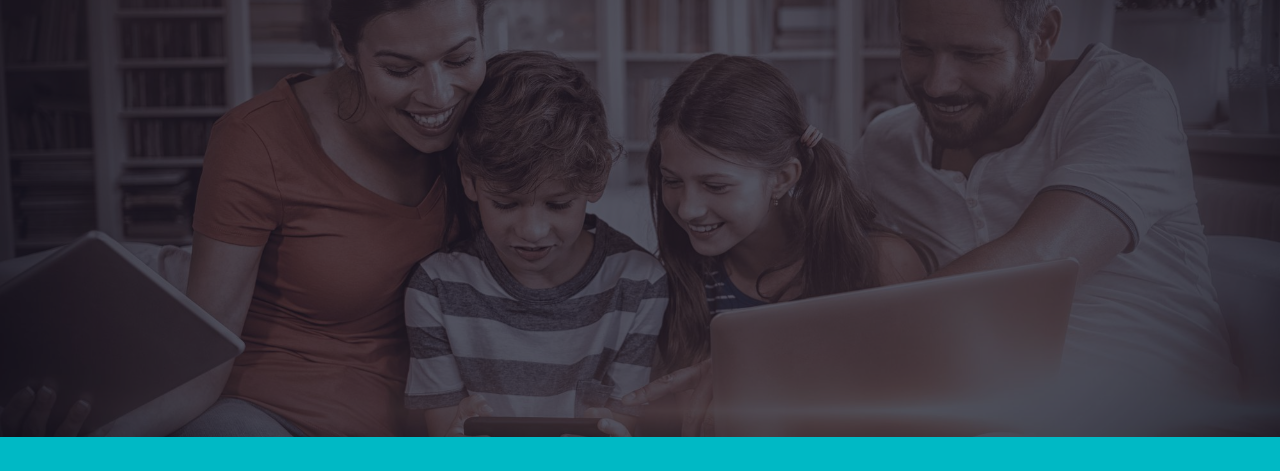
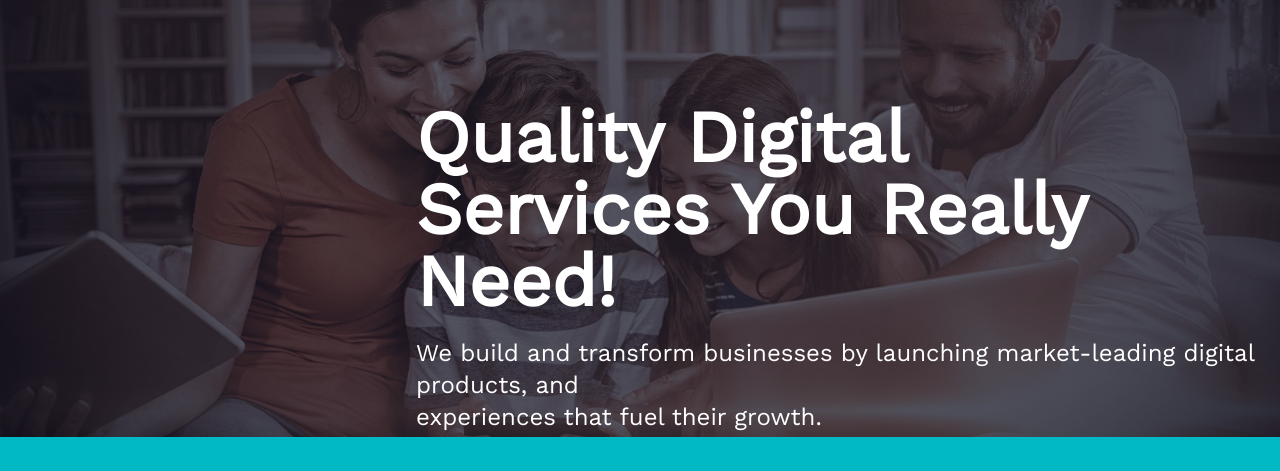
Before and after one commit to farhan-abdullah/itsmartsolutions, a React (Vite) app: page / in a window 1280 px wide. Shown: the part 123-594 px from the top of the page. Built offline with nearby package versions, Linux system fonts and the light colour scheme.

Commit message:
added banner text

```diff
--- a/src/Pages/Banner/Banner.jsx
+++ b/src/Pages/Banner/Banner.jsx
@@ -11,7 +11,24 @@ const Banner = () => {
 		height: '70vh',
 		display: 'relative',
 	};
-	return <div style={containerStyle} className='  opacity-30'></div>;
+	return (
+		<>
+			<div style={containerStyle} className='opacity-30'></div>
+			<div className='absolute text-[white] top-[14rem] left-[26rem]   '>
+				<h1
+					data-aos='fade-up'
+					data-aos-delay='300'
+					data-aos-duration='2000'
+					className='text-7xl w-[45rem] font-extrabold'>
+					Quality Digital <br /> Services You Really Need!
+				</h1>
+				<p className='text-2xl mt-5'>
+					We build and transform businesses by launching market-leading digital products,
+					and <br /> experiences that fuel their growth.
+				</p>
+			</div>
+		</>
+	);
 };
 
 export default Banner;
--- a/src/Pages/Works/Works.jsx
+++ b/src/Pages/Works/Works.jsx
@@ -15,7 +15,7 @@ const Works = () => {
 				<button className='btn-red'>See all</button>
 			</div>
 			<div className='grid md:grid-cols-2'>
-				<div data-aos='fade-left' className=''>
+				<div data-aos='fade-right' className=''>
 					<img
 						src='https://templatekits.themewarrior.com/solvero/wp-content/uploads/sites/65/elementor/thumbs/work1-puhl6g1plg7tlkauw0cd726zcwplbxrxevlvkrn5h0.jpg'
 						alt=''
@@ -23,7 +23,7 @@ const Works = () => {
 					/>
 				</div>
 				<div
-					data-aos='fade-right'
+					data-aos='fade-left'
 					className=' bg-secondary p-5 md:px-10 md:py-20 2xl:px-16 space-y-10  '>
 					<div className=''>
 						<h1 className='md:text-4xl 2xl:text-5xl  text-2xl font-bold text-[white]'>
```
